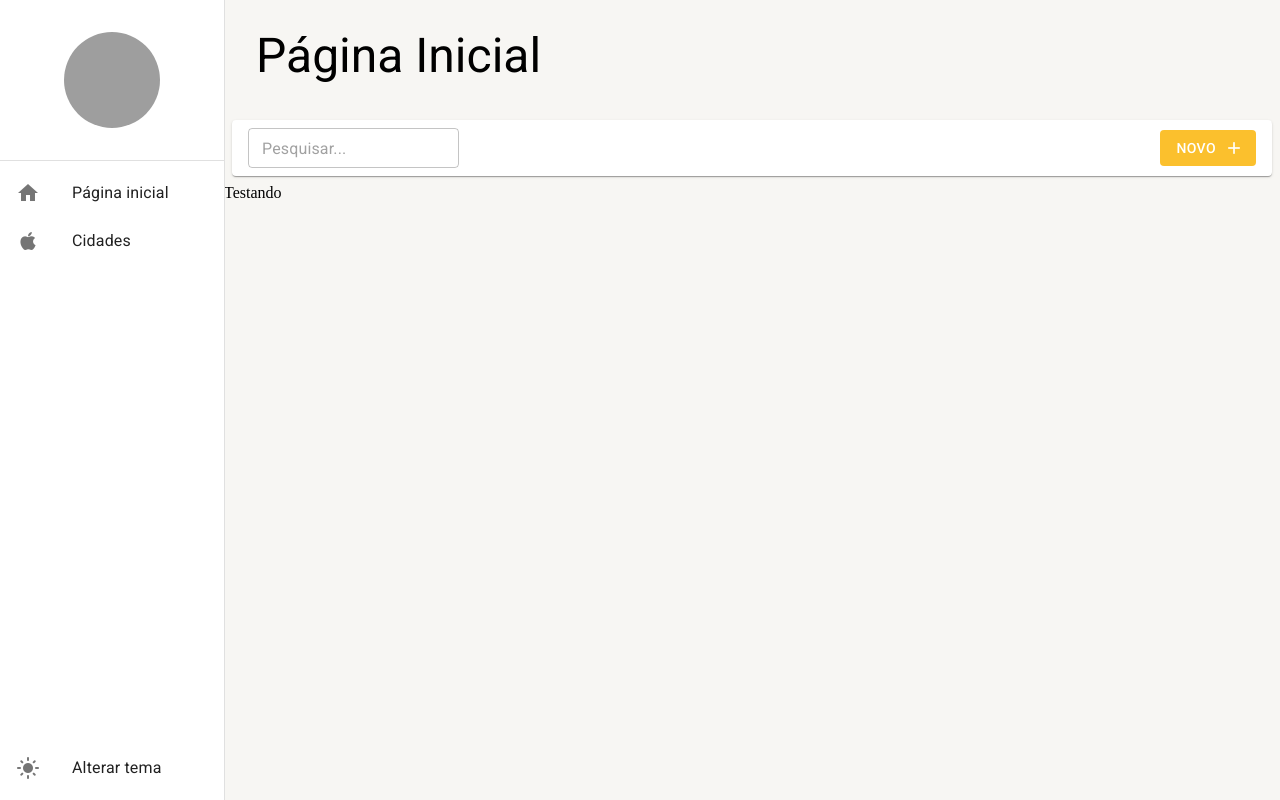
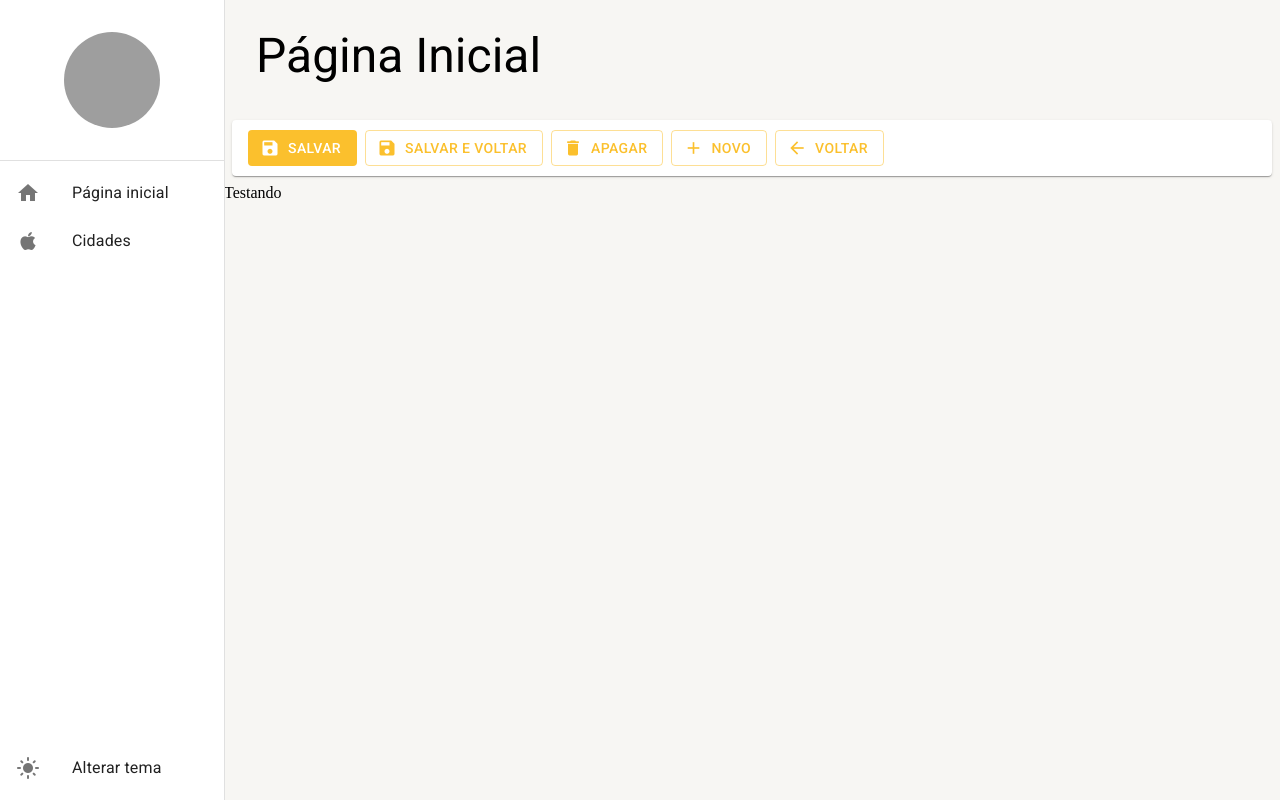
Before and after one commit to Elias-Moura/react-mui, a React (Create React App) app: page /pagina-inicial in a window 1280 px wide. Built offline with nearby package versions, Linux system fonts and the light colour scheme; grey boxes are pictures that could not be loaded.

Commit message:
feat: criando componente de detalhes.

```diff
--- a/src/pages/dashboard/Dashboard.tsx
+++ b/src/pages/dashboard/Dashboard.tsx
@@ -1,4 +1,4 @@
-import { ListToolBar } from '../../shared/components';
+import { DetailTool } from '../../shared/components';
 import { BaseLayout } from '../../shared/layouts/BaseLayout';
 
 export default function Dashboard() {
@@ -6,10 +6,7 @@ export default function Dashboard() {
     <BaseLayout
       title='Página Inicial'
       toolBar={
-        <ListToolBar
-          showSearchBar
-          showBtn
-        />
+        <DetailTool showSaveAndCloseBtn/>
       }
     >
       Testando
--- /dev/null
+++ b/src/shared/components/detail_tool/DetailTool.tsx
@@ -0,0 +1,106 @@
+import { Box, Button, Icon, Paper, useTheme } from '@mui/material';
+
+interface IDetailToolProps {
+  textNewBtn?: string;
+
+  showNewBtn?: boolean;
+  showBackBtn?: boolean;
+  showEraseBtn?: boolean;
+  showSaveBtn?: boolean;
+  showSaveAndCloseBtn?: boolean;
+
+  clickNewBtn?: () => void;
+  clickBackBtn?: () => void;
+  clickEraseBtn?: () => void;
+  clickSaveBtn?: () => void;
+  clickSaveAndCloseBtn?: () => void;
+}
+
+export const DetailTool: React.FC<IDetailToolProps> = ({
+  textNewBtn = 'Novo',
+
+  showNewBtn = true,
+  showBackBtn = true,
+  showEraseBtn = true,
+  showSaveBtn = true,
+  showSaveAndCloseBtn = false,
+
+  clickNewBtn,
+  clickBackBtn,
+  clickEraseBtn,
+  clickSaveBtn,
+  clickSaveAndCloseBtn,
+
+}) => {
+  const theme = useTheme();
+
+  return (
+    <Box
+      display='flex'
+      component={Paper}
+      height={theme.spacing(5)}
+      marginX={1}
+      padding={1}
+      paddingX={2}
+      gap={1}
+      alignItems='center'
+    >
+      {showSaveBtn && (
+        <Button
+          variant='contained'
+          color='primary'
+          disableElevation
+          onClick={clickSaveBtn}
+          startIcon={<Icon>save</Icon>}
+        >
+          Salvar
+        </Button>
+      )}
+      {showSaveAndCloseBtn && (
+        <Button
+          variant='outlined'
+          color='primary'
+          disableElevation
+          onClick={clickSaveAndCloseBtn}
+          startIcon={<Icon>save</Icon>}
+        >
+          Salvar e voltar
+        </Button>
+      )}
+
+      {showEraseBtn && (
+        <Button
+          variant='outlined'
+          color='primary'
+          disableElevation
+          onClick={clickEraseBtn}
+          startIcon={<Icon>delete</Icon>}
+        >
+          Apagar
+        </Button>
+      )}
+      {showNewBtn && (
+        <Button
+          variant='outlined'
+          color='primary'
+          disableElevation
+          onClick={clickNewBtn}
+          startIcon={<Icon>add</Icon>}
+        >
+          {textNewBtn}
+        </Button>
+      )}
+      {showBackBtn && (
+        <Button
+          variant='outlined'
+          color='primary'
+          disableElevation
+          onClick={clickBackBtn}
+          startIcon={<Icon>arrow_back</Icon>}
+        >
+          Voltar
+        </Button>
+      )}
+    </Box>
+  );
+};
--- a/src/shared/components/index.ts
+++ b/src/shared/components/index.ts
@@ -1,2 +1,3 @@
 export * from './side_bar/SideBar';
 export * from './list_tool_bar/ListToolBar';
+export * from './detail_tool/DetailTool';
--- a/src/shared/components/list_tool_bar/ListToolBar.tsx
+++ b/src/shared/components/list_tool_bar/ListToolBar.tsx
@@ -16,6 +16,7 @@ export const ListToolBar: React.FC<IListToolBarProps> = ({
   changeEvent: changeEnvet,
   btnText = 'Novo',
   showBtn = true,
+  clickBtnEvent,
 }) => {
   const theme = useTheme();
 
@@ -49,6 +50,7 @@ export const ListToolBar: React.FC<IListToolBarProps> = ({
             color='primary'
             disableElevation
             endIcon={<Icon>add</Icon>}
+            onClick={clickBtnEvent}
           >
             {btnText}
           </Button>
```
